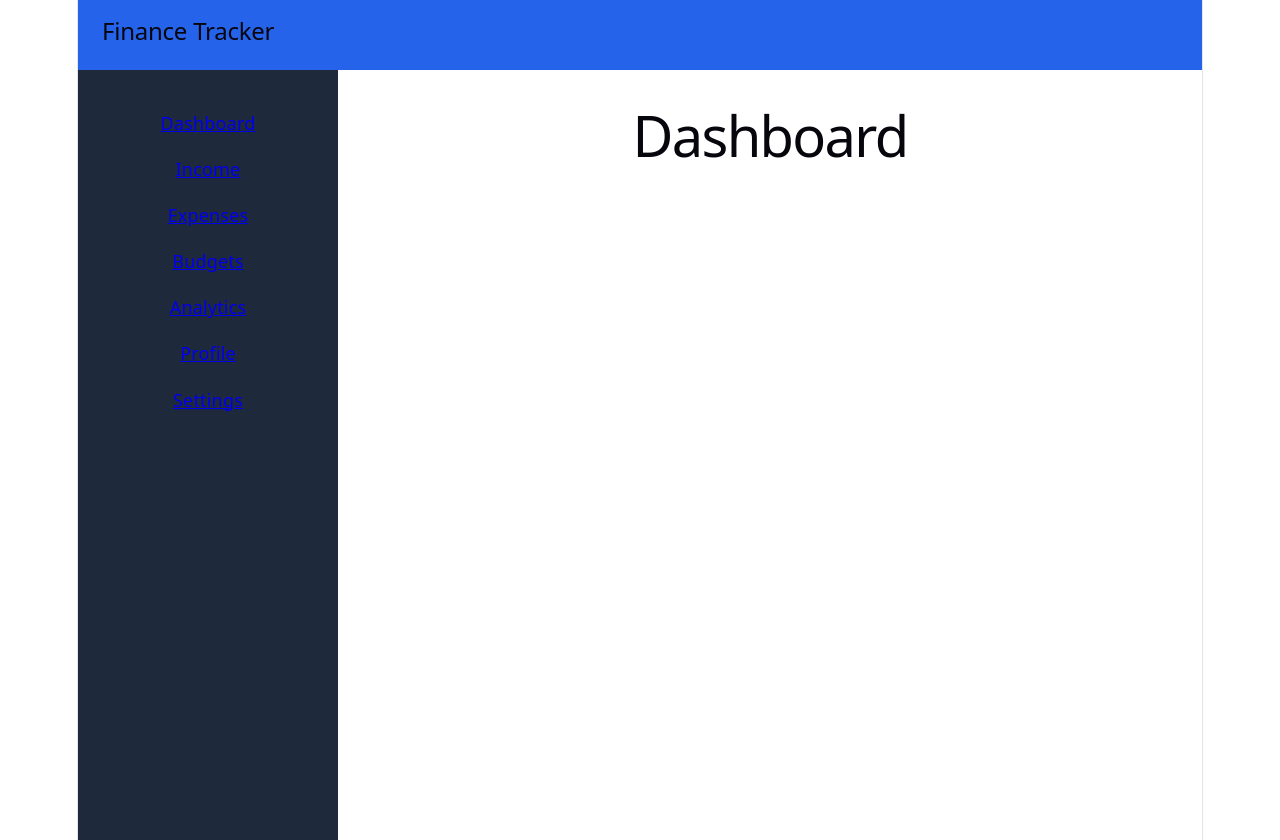
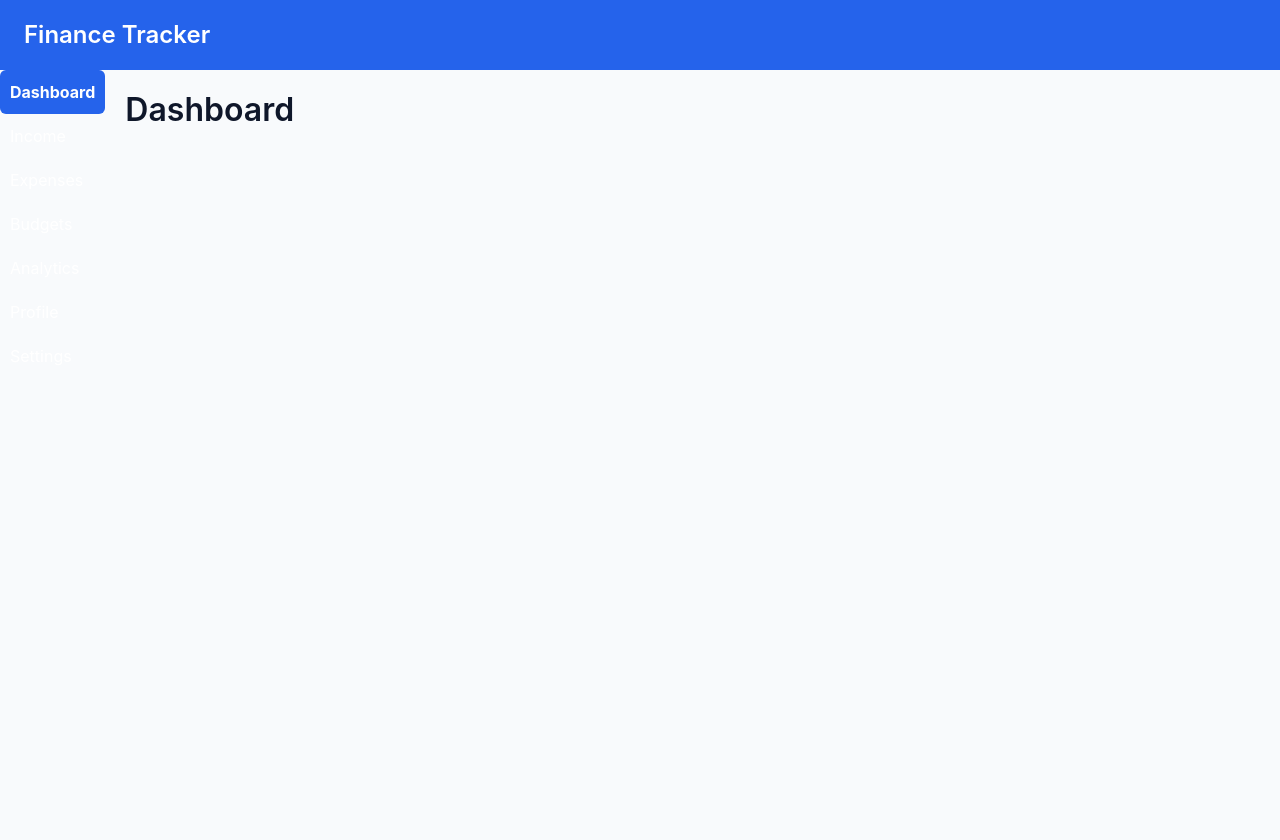
Before and after one commit to piyush6705/Finance-Tracker, a React (Vite) app in the folder finance-tracker/: page / in a window 1280 px wide. After the commit the page ends 800 px from the top, so only its background shows below. Built offline with nearby package versions, Linux system fonts and the light colour scheme.

Commit message:
updated index.css and some sidebar css too

```diff
--- a/finance-tracker/src/components/Sidebar/Sidebar.css
+++ b/finance-tracker/src/components/Sidebar/Sidebar.css
@@ -1,17 +1,16 @@
-.sidebar {
-  width: 220px;
-  min-height: calc(100vh - 70px);
-  background: #1e293b;
+.sidebar a {
   color: white;
-  padding: 20px;
+  text-decoration: none;
+  display: block;
+  padding: 10px;
+  border-radius: 6px;
 }
 
-.sidebar ul {
-  list-style: none;
-  padding: 0;
+.sidebar a:hover {
+  background-color: #334155;
 }
 
-.sidebar li {
-  margin: 20px 0;
-  cursor: pointer;
+.sidebar a.active {
+  background-color: #2563eb;
+  font-weight: bold;
 }
--- a/finance-tracker/src/index.css
+++ b/finance-tracker/src/index.css
@@ -1,111 +1,216 @@
+/* ===== CSS Reset & Base ===== */
+*,
+*::before,
+*::after {
+  box-sizing: border-box;
+  margin: 0;
+  padding: 0;
+}
+
+html {
+  -webkit-text-size-adjust: 100%;
+  scroll-behavior: smooth;
+}
+
+/* ===== Design Tokens ===== */
 :root {
-  --text: #6b6375;
-  --text-h: #08060d;
-  --bg: #fff;
-  --border: #e5e4e7;
-  --code-bg: #f4f3ec;
-  --accent: #aa3bff;
-  --accent-bg: rgba(170, 59, 255, 0.1);
-  --accent-border: rgba(170, 59, 255, 0.5);
-  --social-bg: rgba(244, 243, 236, 0.5);
-  --shadow:
-    rgba(0, 0, 0, 0.1) 0 10px 15px -3px, rgba(0, 0, 0, 0.05) 0 4px 6px -2px;
+  /* Brand colors */
+  --color-primary: #2563eb;
+  --color-primary-dark: #1d4ed8;
+  --color-primary-light: #dbeafe;
 
-  --sans: system-ui, 'Segoe UI', Roboto, sans-serif;
-  --heading: system-ui, 'Segoe UI', Roboto, sans-serif;
-  --mono: ui-monospace, Consolas, monospace;
+  /* Semantic colors for finance data */
+  --color-income: #16a34a;
+  --color-income-bg: #dcfce7;
+  --color-expense: #dc2626;
+  --color-expense-bg: #fee2e2;
+  --color-neutral: #64748b;
 
-  font: 18px/145% var(--sans);
-  letter-spacing: 0.18px;
-  color-scheme: light dark;
-  color: var(--text);
-  background: var(--bg);
-  font-synthesis: none;
-  text-rendering: optimizeLegibility;
-  -webkit-font-smoothing: antialiased;
-  -moz-osx-font-smoothing: grayscale;
+  /* Surface & text */
+  --color-bg: #f8fafc;
+  --color-surface: #ffffff;
+  --color-border: #e2e8f0;
+  --color-text: #0f172a;
+  --color-text-muted: #64748b;
 
-  @media (max-width: 1024px) {
-    font-size: 16px;
+  /* Spacing scale */
+  --space-xs: 0.25rem;
+  --space-sm: 0.5rem;
+  --space-md: 1rem;
+  --space-lg: 1.5rem;
+  --space-xl: 2rem;
+  --space-2xl: 3rem;
+
+  /* Radius & shadow */
+  --radius-sm: 6px;
+  --radius-md: 10px;
+  --radius-lg: 16px;
+  --shadow-sm: 0 1px 2px rgba(15, 23, 42, 0.06);
+  --shadow-md: 0 4px 12px rgba(15, 23, 42, 0.08);
+
+  /* Typography */
+  --font-sans: 'Inter', system-ui, -apple-system, 'Segoe UI', Roboto, sans-serif;
+  --font-mono: 'JetBrains Mono', 'SF Mono', Consolas, monospace;
+}
+
+/* ===== Dark mode support ===== */
+@media (prefers-color-scheme: dark) {
+  :root {
+    --color-bg: #0f172a;
+    --color-surface: #1e293b;
+    --color-border: #334155;
+    --color-text: #f1f5f9;
+    --color-text-muted: #94a3b8;
+    --color-income-bg: rgba(22, 163, 74, 0.15);
+    --color-expense-bg: rgba(220, 38, 38, 0.15);
   }
 }
 
-@media (prefers-color-scheme: dark) {
-  :root {
-    --text: #9ca3af;
-    --text-h: #f3f4f6;
-    --bg: #16171d;
-    --border: #2e303a;
-    --code-bg: #1f2028;
-    --accent: #c084fc;
-    --accent-bg: rgba(192, 132, 252, 0.15);
-    --accent-border: rgba(192, 132, 252, 0.5);
-    --social-bg: rgba(47, 48, 58, 0.5);
-    --shadow:
-      rgba(0, 0, 0, 0.4) 0 10px 15px -3px, rgba(0, 0, 0, 0.25) 0 4px 6px -2px;
-  }
-
-  #social .button-icon {
-    filter: invert(1) brightness(2);
-  }
-}
-
+/* ===== Body ===== */
 body {
-  margin: 0;
+  font-family: var(--font-sans);
+  background-color: var(--color-bg);
+  color: var(--color-text);
+  line-height: 1.5;
+  min-height: 100vh;
 }
 
 #root {
-  width: 1126px;
-  max-width: 100%;
-  margin: 0 auto;
-  text-align: center;
-  border-inline: 1px solid var(--border);
-  min-height: 100svh;
-  display: flex;
-  flex-direction: column;
-  box-sizing: border-box;
+  min-height: 100vh;
 }
 
-h1,
-h2 {
-  font-family: var(--heading);
-  font-weight: 500;
-  color: var(--text-h);
+/* ===== Typography ===== */
+h1, h2, h3, h4 {
+  font-weight: 600;
+  line-height: 1.25;
 }
 
-h1 {
-  font-size: 56px;
-  letter-spacing: -1.68px;
-  margin: 32px 0;
-  @media (max-width: 1024px) {
-    font-size: 36px;
-    margin: 20px 0;
-  }
+a {
+  color: var(--color-primary);
+  text-decoration: none;
 }
-h2 {
-  font-size: 24px;
-  line-height: 118%;
-  letter-spacing: -0.24px;
-  margin: 0 0 8px;
-  @media (max-width: 1024px) {
-    font-size: 20px;
-  }
-}
-p {
-  margin: 0;
+a:hover {
+  text-decoration: underline;
 }
 
-code,
-.counter {
-  font-family: var(--mono);
-  display: inline-flex;
-  border-radius: 4px;
-  color: var(--text-h);
+/* ===== Layout helpers ===== */
+.container {
+  max-width: 1100px;
+  margin: 0 auto;
+  padding: 0 var(--space-lg);
 }
 
-code {
-  font-size: 15px;
-  line-height: 135%;
-  padding: 4px 8px;
-  background: var(--code-bg);
+.flex {
+  display: flex;
+  align-items: center;
+  gap: var(--space-md);
 }
+
+.flex-between {
+  display: flex;
+  align-items: center;
+  justify-content: space-between;
+}
+
+.grid {
+  display: grid;
+  gap: var(--space-md);
+}
+
+/* ===== Card ===== */
+.card {
+  background: var(--color-surface);
+  border: 1px solid var(--color-border);
+  border-radius: var(--radius-md);
+  box-shadow: var(--shadow-sm);
+  padding: var(--space-lg);
+}
+
+/* ===== Finance-specific utilities ===== */
+.amount {
+  font-family: var(--font-mono);
+  font-weight: 600;
+  font-variant-numeric: tabular-nums;
+}
+
+.amount--income {
+  color: var(--color-income);
+}
+
+.amount--expense {
+  color: var(--color-expense);
+}
+
+.badge {
+  display: inline-flex;
+  align-items: center;
+  padding: var(--space-xs) var(--space-sm);
+  border-radius: 999px;
+  font-size: 0.75rem;
+  font-weight: 600;
+}
+
+.badge--income {
+  background: var(--color-income-bg);
+  color: var(--color-income);
+}
+
+.badge--expense {
+  background: var(--color-expense-bg);
+  color: var(--color-expense);
+}
+
+/* ===== Buttons ===== */
+button {
+  font-family: inherit;
+  cursor: pointer;
+  border: none;
+  border-radius: var(--radius-sm);
+  padding: var(--space-sm) var(--space-md);
+  font-weight: 500;
+  transition: background-color 0.15s ease, transform 0.1s ease;
+}
+
+.btn-primary {
+  background: var(--color-primary);
+  color: white;
+}
+.btn-primary:hover {
+  background: var(--color-primary-dark);
+}
+
+.btn-secondary {
+  background: var(--color-surface);
+  border: 1px solid var(--color-border);
+  color: var(--color-text);
+}
+.btn-secondary:hover {
+  background: var(--color-bg);
+}
+
+/* ===== Forms ===== */
+input, select, textarea {
+  font-family: inherit;
+  font-size: 0.9375rem;
+  padding: var(--space-sm) var(--space-md);
+  border: 1px solid var(--color-border);
+  border-radius: var(--radius-sm);
+  background: var(--color-surface);
+  color: var(--color-text);
+  width: 100%;
+}
+
+input:focus, select:focus, textarea:focus {
+  outline: none;
+  border-color: var(--color-primary);
+  box-shadow: 0 0 0 3px var(--color-primary-light);
+}
+
+/* ===== Scrollbar (webkit) ===== */
+::-webkit-scrollbar {
+  width: 8px;
+}
+::-webkit-scrollbar-thumb {
+  background: var(--color-border);
+  border-radius: 4px;
+}
```
